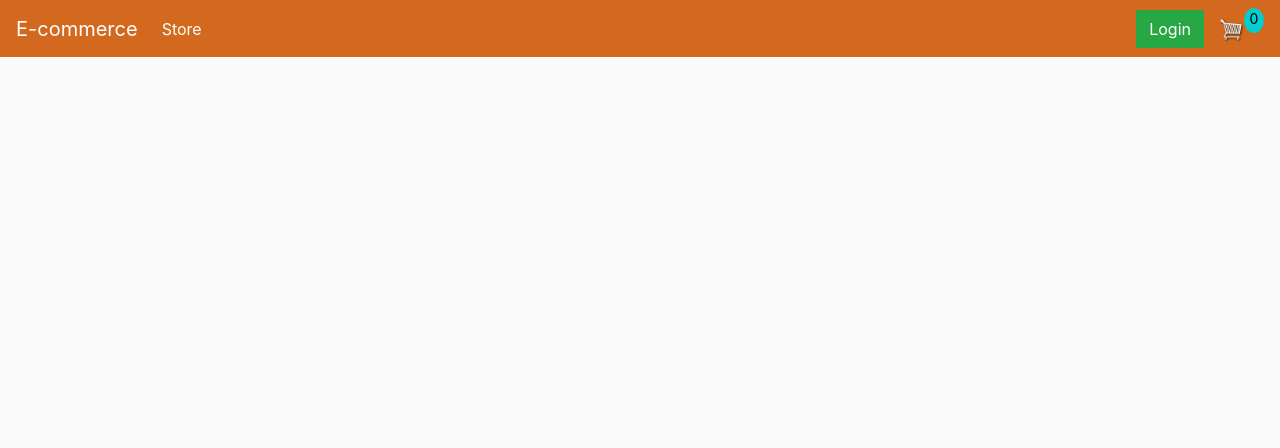
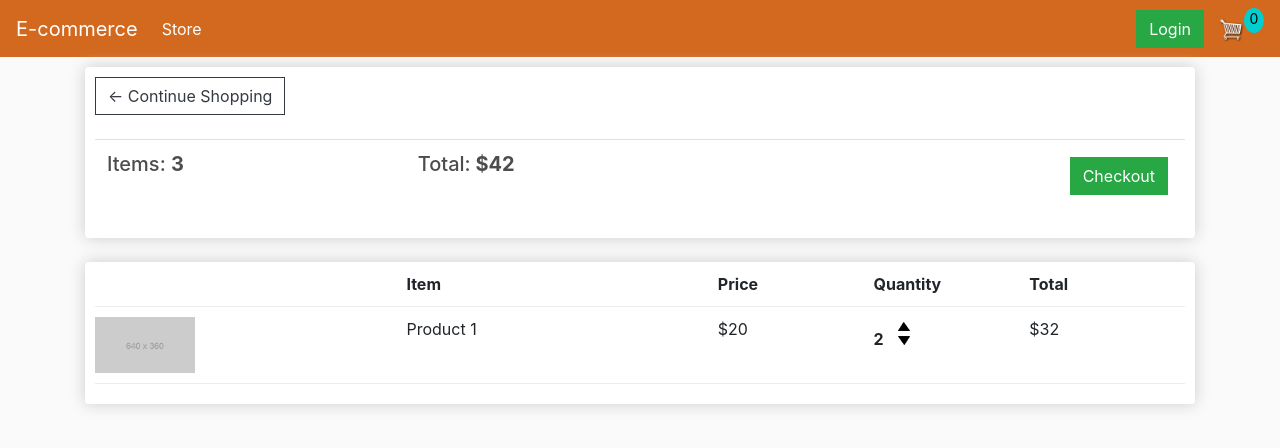
Before and after one commit to alessandrocapialbi/ecommerce, a Django app: template store/templates/store/cart.html in a window 1280 px wide. Shown: the top 448 px of the page. Run offline with Django 4.2, Linux system fonts and the light colour scheme; the template is opened without the code that fills it, so the values that code supplies are empty; parts of the project's set-up code (start-up, migrations or seed data) failed here and were passed over.

Commit message:
setting up and styling store.html and cart.html

```diff
--- a/store/templates/store/cart.html
+++ b/store/templates/store/cart.html
@@ -2,4 +2,53 @@
 {% load static %}
 {% block content %}
 
+    <div class="row">
+        <div class="col-lg-12">
+
+            <div class="box-element">
+                <a class="btn btn-outline-dark" href="{% url 'store' %}">&#x2190; Continue Shopping</a>
+                <br>
+                <br>
+                <table class="table">
+                    <tr>
+                        <th><h5>Items: <strong>3</strong></h5></th>
+                        <th><h5>Total:<strong> $42</strong></h5></th>
+                        <th>
+                            <a style="float:right; margin:5px;" class="btn btn-success"
+                               href="{% url 'checkout' %}">Checkout</a>
+                        </th>
+                    </tr>
+                </table>
+            </div>
+
+            <br>
+
+
+            <div class="box-element">
+                <div class="cart-row">
+                    <div style="flex:2"></div>
+                    <div style="flex:2"><strong>Item</strong></div>
+                    <div style="flex:1"><strong>Price</strong></div>
+                    <div style="flex:1"><strong>Quantity</strong></div>
+                    <div style="flex:1"><strong>Total</strong></div>
+                </div>
+
+                <div class="cart-row">
+                    <div style="flex:2"><img class="row-image" src="{% static 'images/placeholder.png' %}"></div>
+                    <div style="flex:2"><p>Product 1</p></div>
+                    <div style="flex:1"><p>$20</p></div>
+                    <div style="flex:1">
+                        <p class="quantity">2</p>
+                        <div class="quantity">
+                            <img class="chg-quantity" src="{% static  'images/arrow-up.png' %}">
+
+                            <img class="chg-quantity" src="{% static  'images/arrow-down.png' %}">
+                        </div>
+                    </div>
+                    <div style="flex:1"><p>$32</p></div>
+                </div>
+
+            </div>
+        </div>
+    </div>
 {% endblock content %}
```
Also changed, not shown: store/templates/store/store.html (+34 -0 lines), static/images/arrow-down.png (added), static/images/arrow-up.png (added), static/images/placeholder.png (added).
